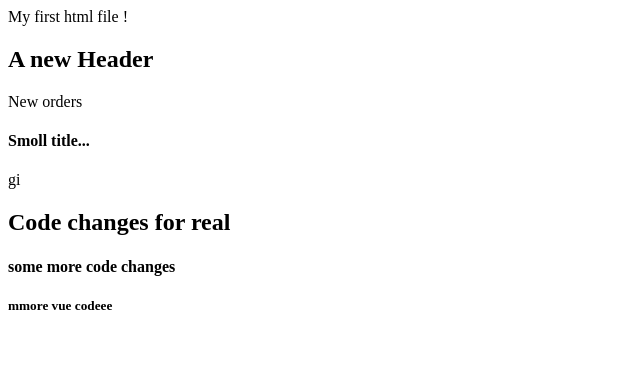
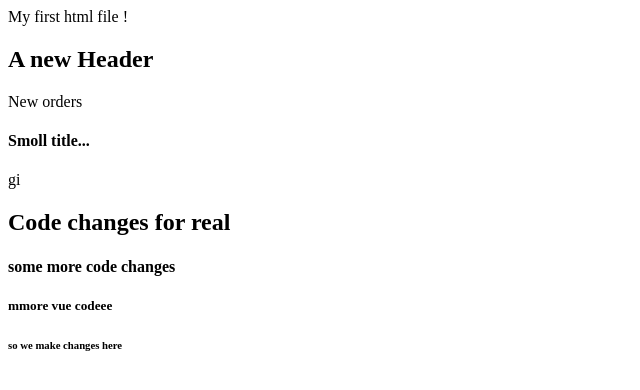
Before and after one commit to DaniZGit/TestRepository, a plain HTML site: page index.html in a window 1280 px wide. Shown: the full height of the page, 0-640 px from the left. Drawn offline with Linux system fonts and the light colour scheme.

Commit message:
imma send only index.html changes and not newly created somefile

```diff
--- a/index.html
+++ b/index.html
@@ -10,3 +10,5 @@
 <h2>Code changes for real</h2>
 <h4>some more code changes</h4>
 <h5>mmore vue codeee</h5>
+
+<h6>so we make changes here</h6>
```
